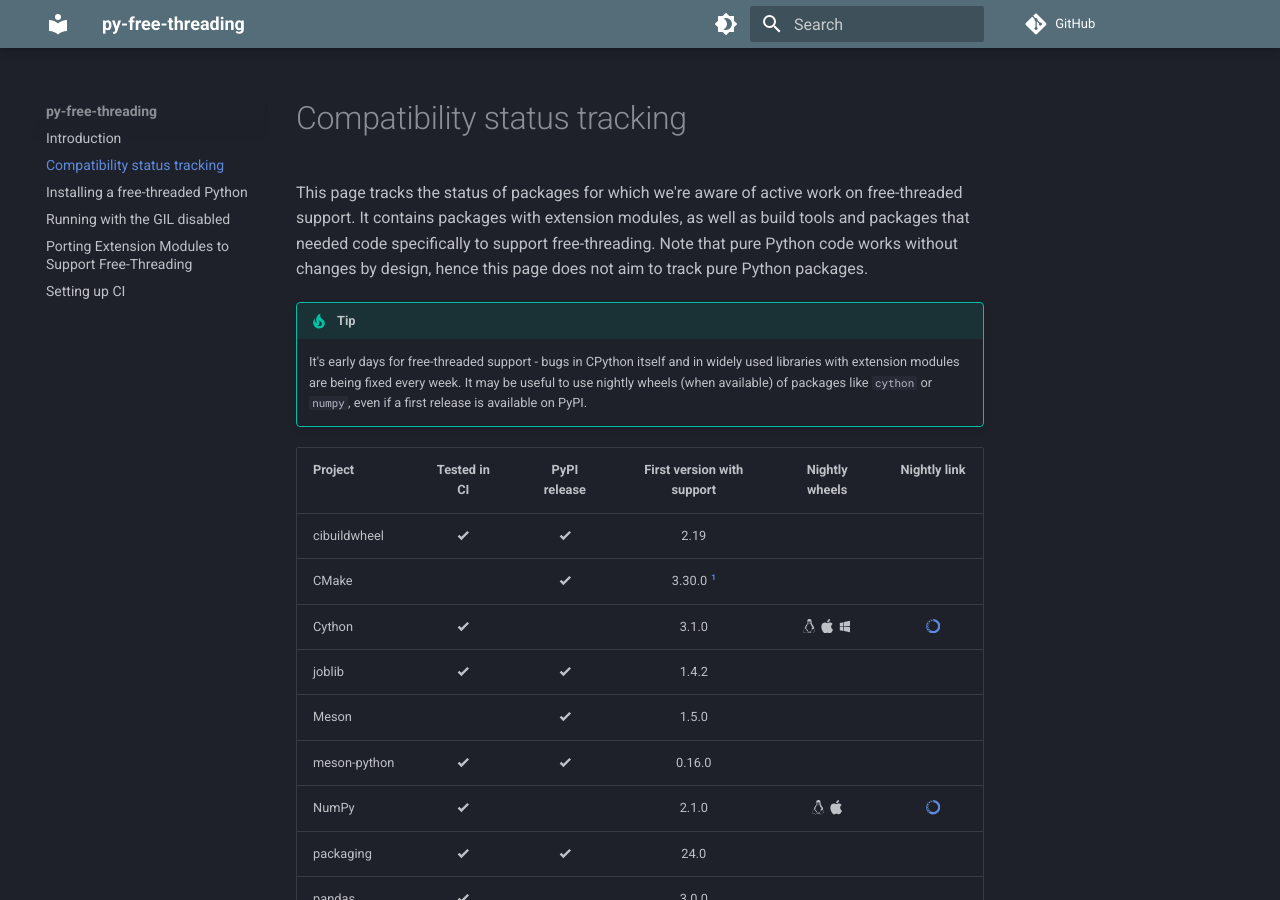
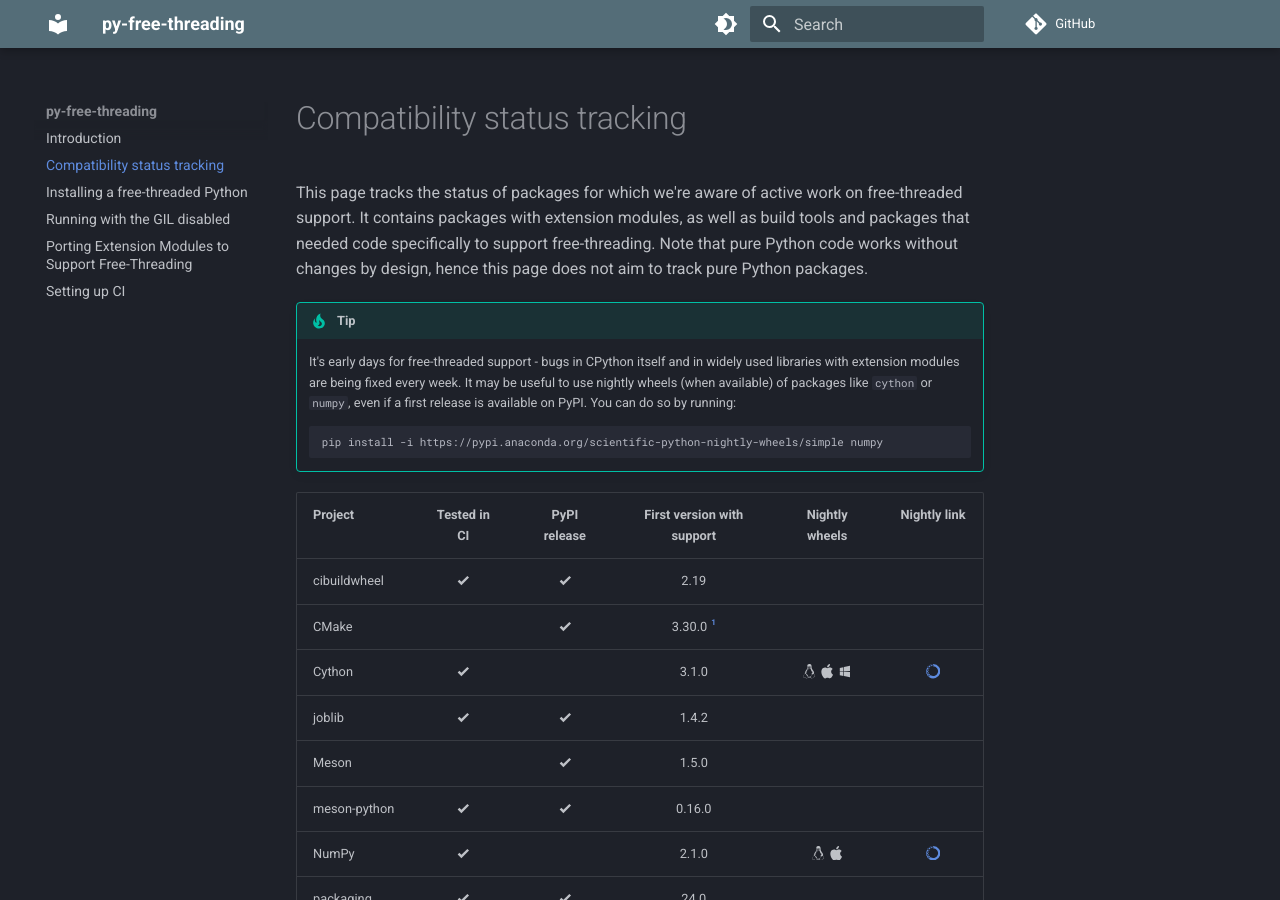
Before and after one commit to Quansight-Labs/free-threaded-compatibility, an MkDocs documentation site: the page built from docs/tracking.md, in a window 1280 px wide and 900 px high. Built offline with MkDocs 1.6.1 and Material for MkDocs 9.7.7, drawn with Linux system fonts in a browser that asks for light colours; comment, search, counter and statistics services are not loaded.

Commit message:
Add `pip install -i` example in tracking page
A lot of people will be visiting the website just to view this list.
Provide an example of how to install nightlies so that they don't
have to search around.

````diff
--- a/docs/tracking.md
+++ b/docs/tracking.md
@@ -12,6 +12,11 @@
     widely used libraries with extension modules are being fixed every week.
     It may be useful to use nightly wheels (when available) of packages
     like `cython` or `numpy`, even if a first release is available on PyPI.
+    You can do so by running:
+
+    ```
+    pip install -i https://pypi.anaconda.org/scientific-python-nightly-wheels/simple numpy
+    ```
 
 
 <!-- keep alphabetically ordered -->
````
